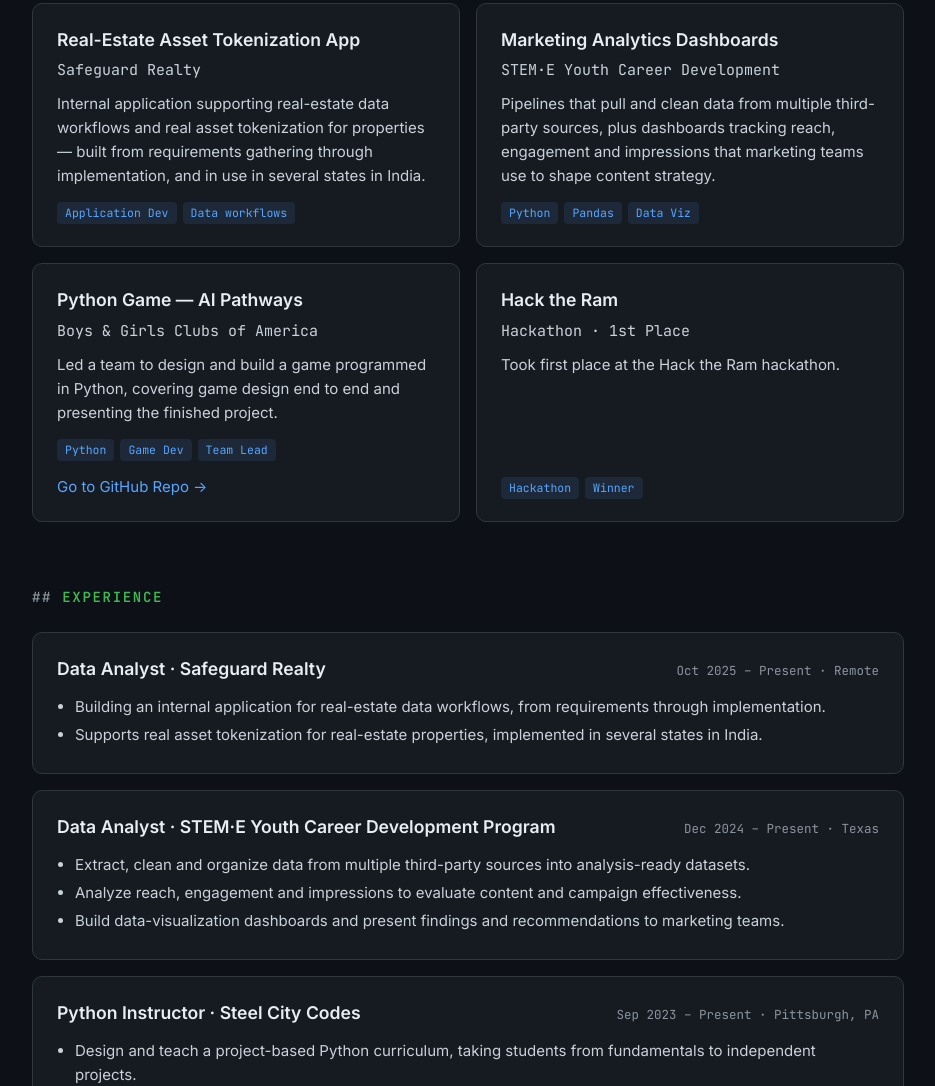
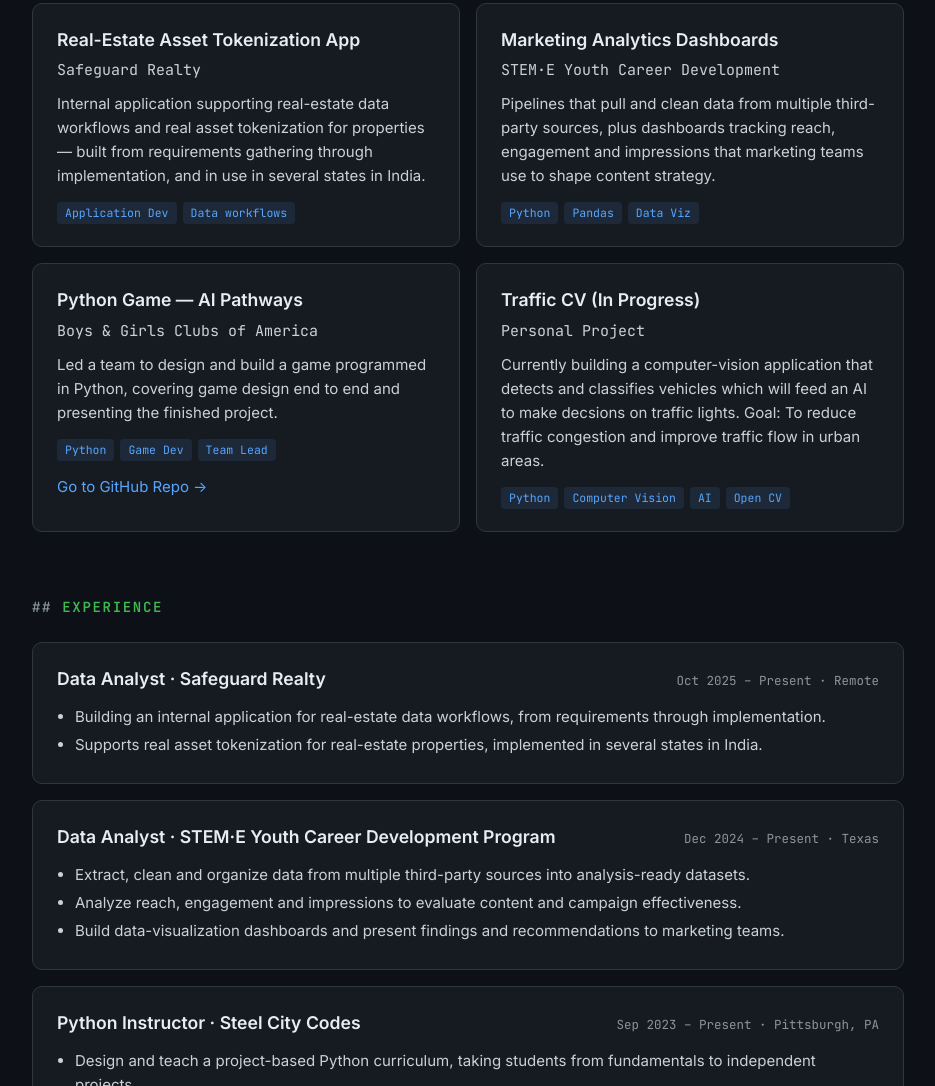
Before and after one commit to sryerram05/Resume, a plain HTML site: page index.html in a window 1280 px wide. Shown: the part 895-1981 px from the top of the page, without its empty margins (172-1107 px from the left). Drawn offline with Linux system fonts and the light colour scheme.

Commit message:
Update
Updated project details and tags for Traffic CV.

```diff
--- a/index.html
+++ b/index.html
@@ -199,12 +199,13 @@
       </div>
 
       <div class="card">
-        <h3>Hack the Ram</h3>
-        <p class="meta">Hackathon · 1st Place</p>
+        <h3>Traffic CV (In Progress)</h3>
+        <p class="meta">Personal Project</p>
         <p>
-          Took first place at the Hack the Ram hackathon.
+          Currently building a computer-vision application that detects and classifies vehicles which will feed an AI to make decsions on traffic lights.
+          Goal: To reduce traffic congestion and improve traffic flow in urban areas.
         </p>
-        <div class="tags"><span class="tag">Hackathon</span><span class="tag">Winner</span></div>
+        <div class="tags"><span class="tag">Python</span><span class="tag">Computer Vision</span><span class="tag">AI</span><span class="tag">Open CV</span></div>
       </div>
     </div>
   </section>
```
